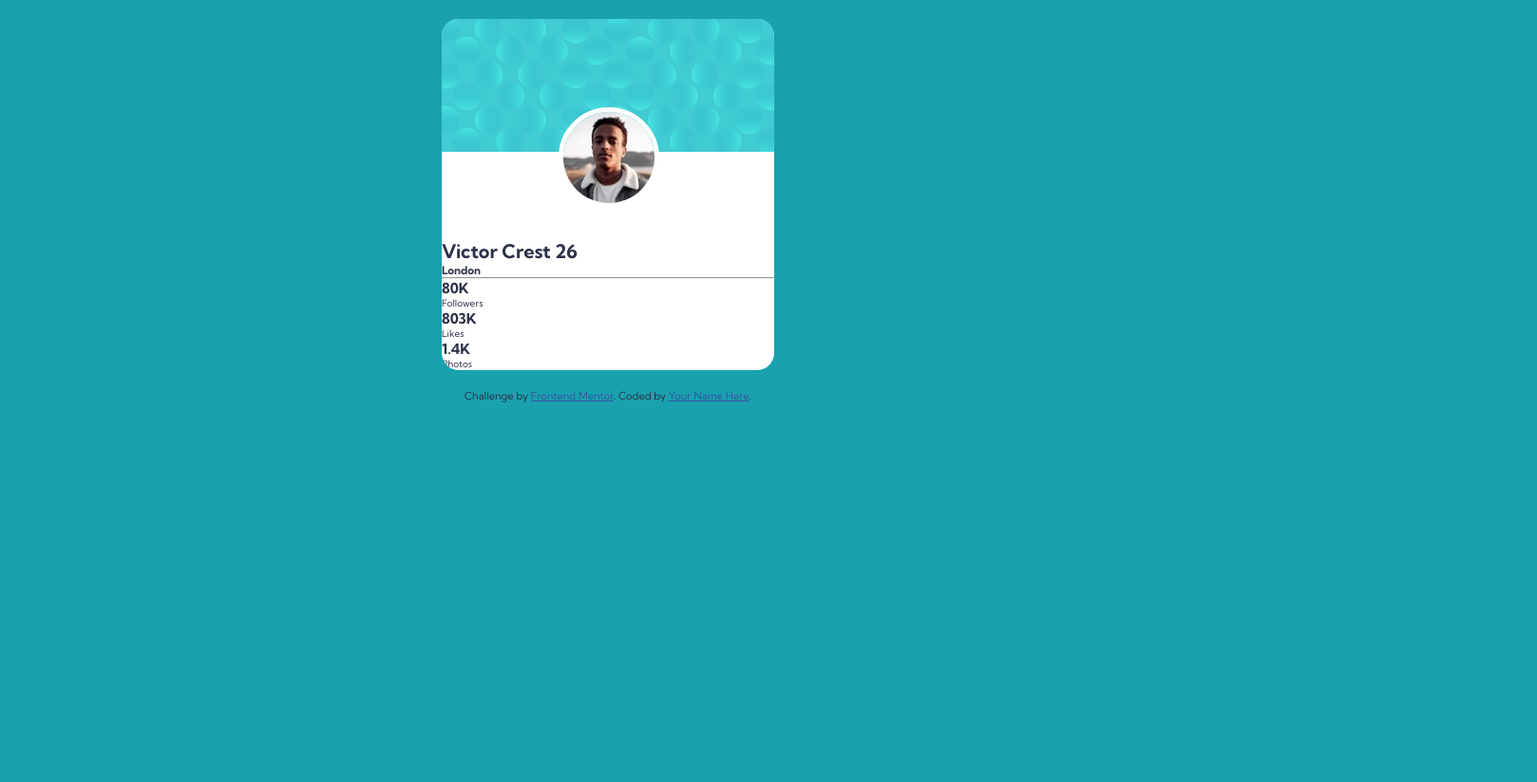
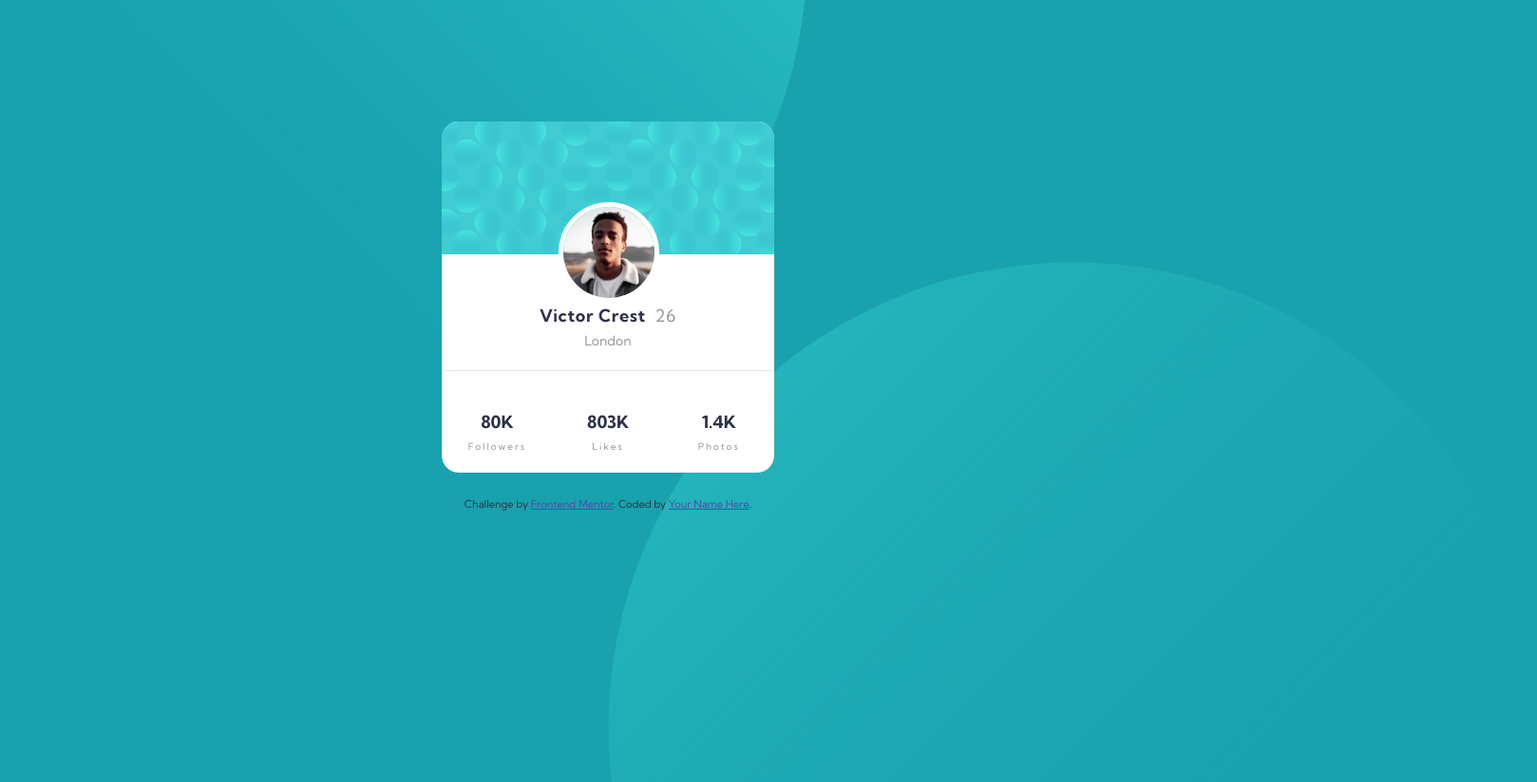
Before and after one commit to axseinga/card-challenge, a plain HTML site: page index.html in a window 1280 px wide. Shown: the whole page at 95% size, 1618 px wide, since content can reach past the window. Before the commit the page ends 800 px from the top, so only its background shows below. Drawn offline with Linux system fonts and the light colour scheme.

Commit message:
add styling

```diff
--- a/index.html
+++ b/index.html
@@ -14,10 +14,15 @@
 </head>
 <body>
  <div class="wrap">
+
+  <img src="images/bg-pattern-top.svg" alt="User image" class="bg bg--top">
+
+  <img src="images/bg-pattern-bottom.svg" alt="User image" class="bg bg--bottom">
+
   <div class="card">
 
     <div class="card__bg">
-      <img src="images/bg-pattern-card.svg" alt="User image" class="bg">
+      <img src="images/bg-pattern-card.svg" alt="User image">
     </div>
 
     <div class="card__img">
@@ -25,26 +30,26 @@
     </div>
 
     <div class="card__profile">
-      <h1>Victor Crest 26</h1>
-      <h3>London</h3>
+      <p class="card__profile--name">Victor Crest <span class="card__profile--age">26</span></p>
+      <p class="card__profile--city">London</p>
     </div>
 
-    <hr>
+    <hr class="card__division">
 
     <div class="card__rates">
-      <div class="rate">
-        <h2>80K</h2>
-        <p>Followers</p>
+      <div class="card__rates--box">
+        <p class="card__rates--stats">80K</p>
+        <p class="card__rates--kind">Followers</p>
       </div>
 
-      <div class="rate">
-        <h2>803K</h2>
-        <p>Likes</p>
+      <div class="card__rates--box">
+        <p class="card__rates--stats">803K</p>
+        <p class="card__rates--kind">Likes</p>
       </div>
 
-      <div class="rate">
-        <h2>1.4K</h2>
-        <p>Photos</p>
+      <div class="card__rates--box">
+        <p class="card__rates--stats">1.4K</p>
+        <p class="card__rates--kind">Photos</p>
       </div>
     </div>
 
--- a/style.css
+++ b/style.css
@@ -17,18 +17,39 @@ html {
     color: hsl(229, 23%, 23%);
 }
 
+.wrap {
+    position: relative;
+}
+
+.bg {
+    position: absolute;
+    z-index: -10;
+    opacity: 80%;
+}
+
+.bg--top {
+    top: -180%;
+    left: -10%;
+}
+
+.bg--bottom {
+    top: 40%;
+    left: 50%;
+}
+
 .card {
     background-color: #fff;
+    font-size: 1.8rem;
     width: 350px;
     height: 370px;
-    margin: 20px auto;
+    margin: 10% auto 2% auto;
     border-radius: 5%;
     position: relative;
 
     overflow: hidden;
 
-    display: flex;
-    flex-direction: column;
+    display: grid;
+    grid-template-columns: 1fr;
 }
 
 .card__bg {
@@ -41,6 +62,72 @@ html {
     border-radius: 50%;
     border: 5px solid #fff;
     position: absolute;
-    top: 25%;
+    top: 23%;
     left: 35%;
 }
+
+.card__profile {
+    padding: 10% 0 5% 0;
+    line-height: 1.5;
+
+    display: grid;
+    justify-items: center;
+}
+
+.card__profile--name {
+    font-weight: 700;
+    letter-spacing: 0.07rem;
+}
+
+.card__profile--age {
+    margin-left: 5px;
+    font-weight: 400;
+    color: hsl(0, 0%, 59%);
+}
+
+.card__profile--city {
+    font-size: 1.4rem;
+    color: hsl(0, 0%, 59%);
+}
+
+.card__division {
+    border: 0;
+    height: 0;
+    border-top: 1px solid rgba(0, 0, 0, 0.1);
+    border-bottom: 1px solid rgba(255, 255, 255, 0.3);
+}
+
+.card__rates {
+    margin: 0 auto;
+    display: grid;
+    height: 100%;
+    width: 100%;
+    grid-template-columns: repeat(3, 1fr);
+    justify-content: space-evenly;
+    align-items: center;
+}
+
+.card__rates--box {
+    height: 100%;
+    width: 100%;
+    padding: 30% 30% 20% 30%;
+    align-self: baseline;
+
+    display: grid;
+    justify-content: center;
+    row-gap: 20%;
+}
+
+.card__rates--stats {
+    font-weight: 700;
+    text-align: center;
+    align-self: center;
+}
+
+.card__rates--kind {
+    font-size: 1rem;
+    text-align: center;
+    color: hsl(0, 0%, 59%);
+    letter-spacing: 2px;
+    align-self: center;
+}
```
